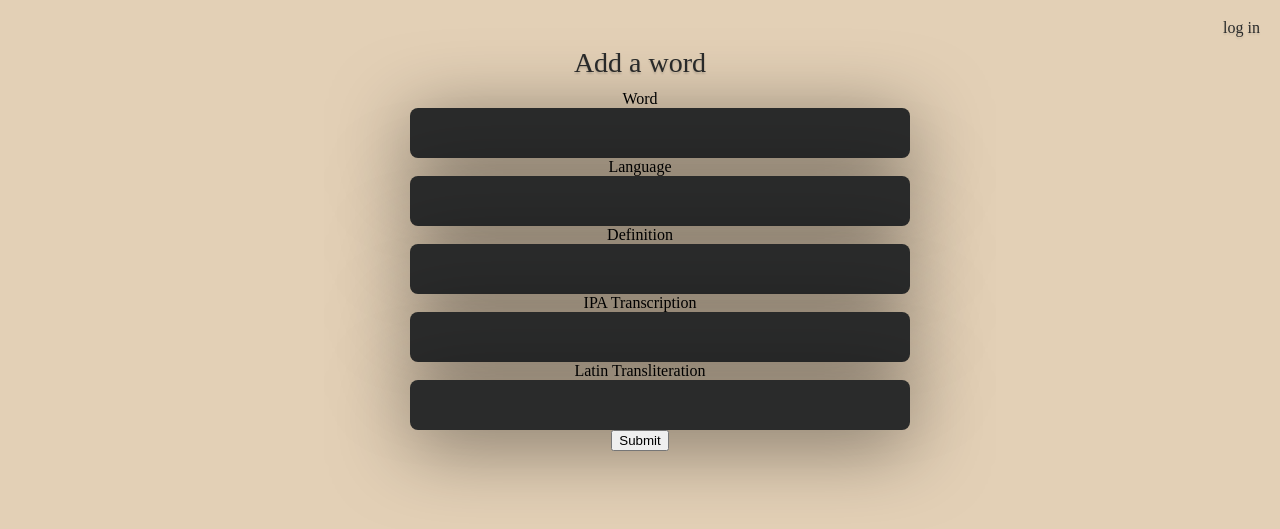
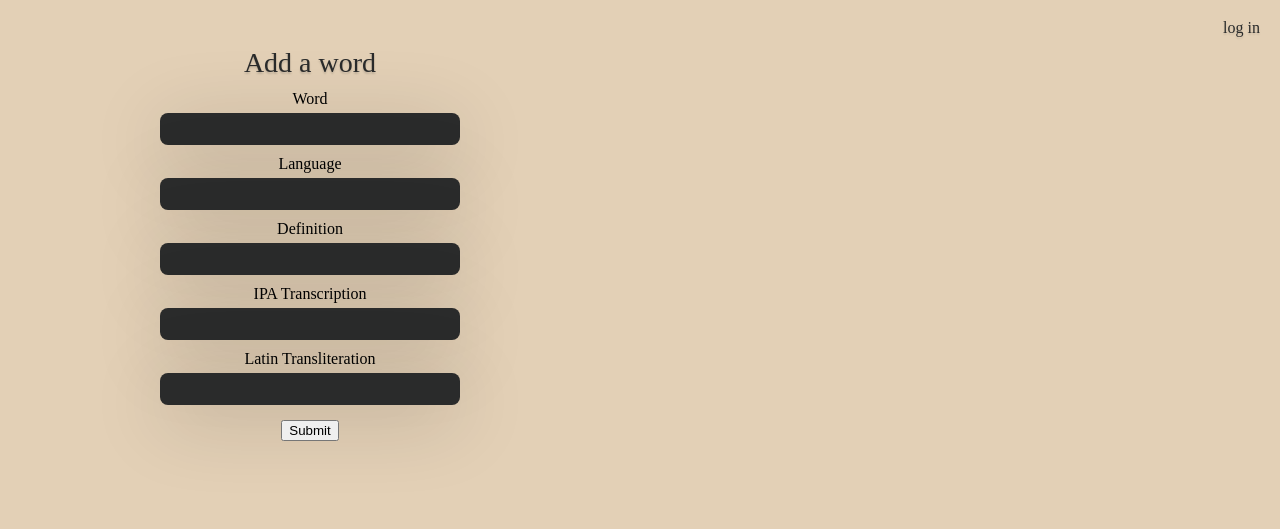
Before and after one commit to ravrahn/etymograph, a Flask app: template templates/addword.html in a window 1280 px wide. Shown: the top 529 px of the page. Run offline with Flask 2, Linux system fonts and the light colour scheme; the template is opened without the code that fills it: values that come from a table or form of the project are taken from there, others are empty; parts of the project's set-up code (start-up, migrations or seed data) failed here and were passed over; some libraries are stand-ins or nearby versions; some web fonts are replaced.

Commit message:
Change addword.html to use padded containers.

```diff
--- a/static/css/style.css
+++ b/static/css/style.css
@@ -58,11 +58,6 @@ html {
     padding-left: 10px;
     margin-top: -5px;
     text-decoration: none;
-}
-
-.user-pic {
-    height: 25px;
-    width: 25px;
 }
 
 h1, h2, h3, h4, h5, p, a {
@@ -157,6 +152,9 @@ svg {
 /* Top level container*/
 .flex-parent {
 	display: flex;
+    display: -webkit-box;
+    display: -moz-box;
+    display: -webkit-flex;
 	flex-direction: row;
 	justify-content: flex-start;
 	flex-wrap: wrap;
@@ -170,15 +168,23 @@ svg {
 .flex-login .flex-form .flex-pad {
 	flex: 1 50%;
 }
+.flex-pad-third {
+	flex: 1 30%;
+}
 .flex-content {
 	flex: 1 100%;
-    justify-content: center;
+}
+.flex-inner-content {
+    display: block;
+    width: 600px;
+    text-align: center;
 }
 .flex-login {
     /* order: 1 */
 }
 .flex-content {
-  text-align: center;
+    justify-content: center;
+    align-items: center;
   /* padding-bottom: 200px; */
 }
 
@@ -241,7 +247,8 @@ input[type="text"] {
   box-shadow: 0px 13px 78px 0px rgba(0,0,0,0.20);
   text-align: left;
 }
-.reg-form {
+
+input.reg-form {
   color: #c0bdb6;
   font-family: 'Fira Sans', sans-serif;
   width: 300px;
@@ -258,6 +265,18 @@ input[type="text"] {
   box-shadow: 0px 13px 78px 0px rgba(0,0,0,0.20);
   text-align: left;
 }
+
+div.addword-form-title {
+    align-text: left;
+    margin: 5px 0 5px 0;
+}
+.addword-form {
+    padding-bottom: 5px;
+}
+.addword-submit {
+    margin-top: 10px;
+}
+
 /*
   overriden typeahead.js stuff
 */
--- a/templates/addword.html
+++ b/templates/addword.html
@@ -1,14 +1,18 @@
 {% extends 'base.html' %}
 {% from "_formhelpers.html" import render_field %}
 {% block content %}
-<h2>Add a word</h2>
-<form action="{{ url_for('add_word') }}" method="POST">
-    {% for field in form %}
-    {{ render_field(field) }}
-    {% endfor %}
-    <button type="submit" >Submit</form>
-</form>
-<script>
-$("input[type='text']").not("#upleft-search").addClass("reg-form");
-</script>
+<div class="flex-pad-third"></div>
+<div class="flex-inner-content">
+    <h2>Add a word</h2>
+    <form action="{{ url_for('add_word') }}" method="POST">
+        {% for field in form %}
+        {% if field.id != "csrf_token" %}
+        <div class="addword-form-title">{{ field.label(class_="addword-form-title") }}</div>
+        <div class="addword-form">{{ field(class_="reg-form") }}</div>
+        {% endif %}
+        {% endfor %}
+        <button type="submit" class="addword-submit">Submit</form>
+    </form>
+</div>
+<div class="flex-pad-third"></div>
 {% endblock %}
--- a/templates/loggedin.html
+++ b/templates/loggedin.html
@@ -1,4 +1,4 @@
-<img src="{{ user_pic_url }}" class="usr-pic">
+<img src="{{ user_pic_url }}" height="25px" width="25px">
 <a href={{ url_for('index') }}>{{ user_name }}</a>
 <a href="{{ url_for('logout') }}">log out</a>
 <a href="{{ url_for('delete_profile') }}">delete profile</a>
--- a/templates/results.html
+++ b/templates/results.html
@@ -1,15 +1,17 @@
 {% extends 'base.html' %}
 {% block content %}
 <h2 align="center">Search results for "{{ search_str }}":</h2>
+    {% if results %}
+        <ol>
         {% for id, props in results %}
-    <ol>
             <li>
                 <p class="result">{{ props['orig_form'] }}</p>
                 <a href="/{{ id }}">Show graph</a>
                 <p>{{ props['language'] }}</p>
             </li>
+        {% endfor %}
         </ol>
     {% else %}
         <h1 align="center">No results</h1>
-    {% endfor %}
+    {% endif %}
 {% endblock %}
```
Lines whose indentation alone changed are shown as unchanged.
